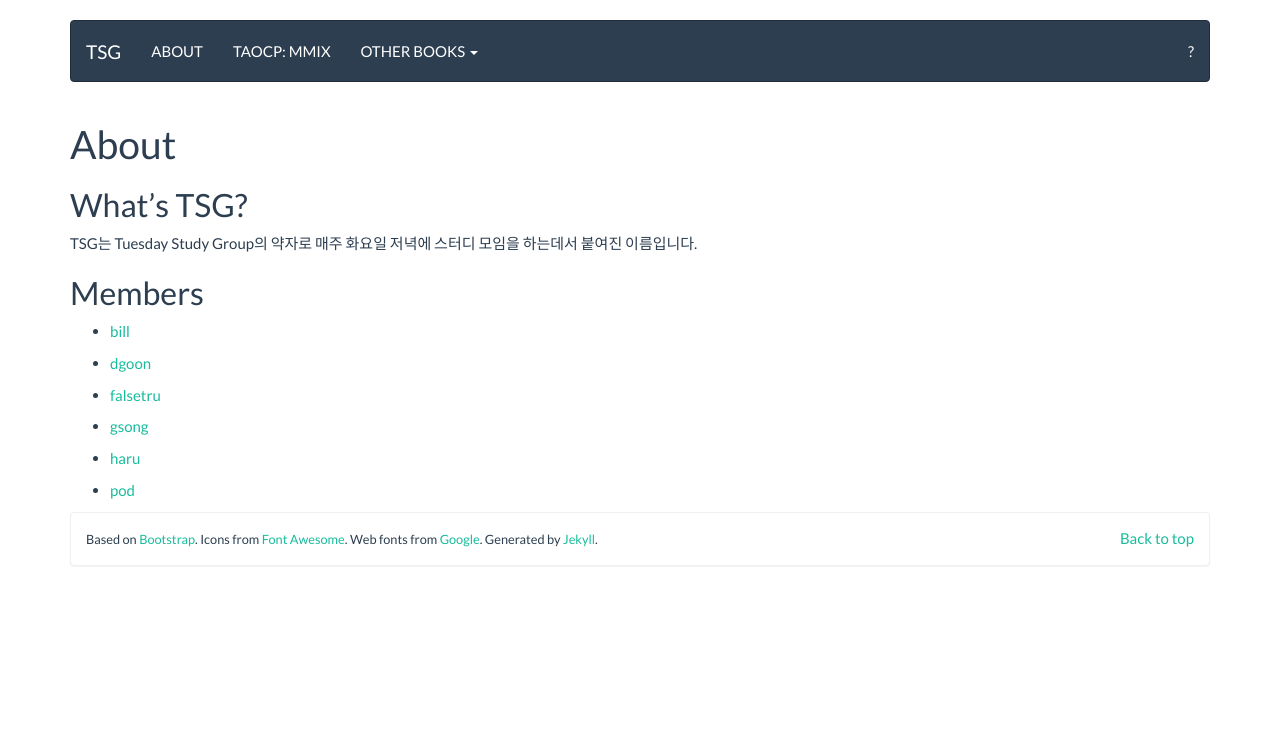
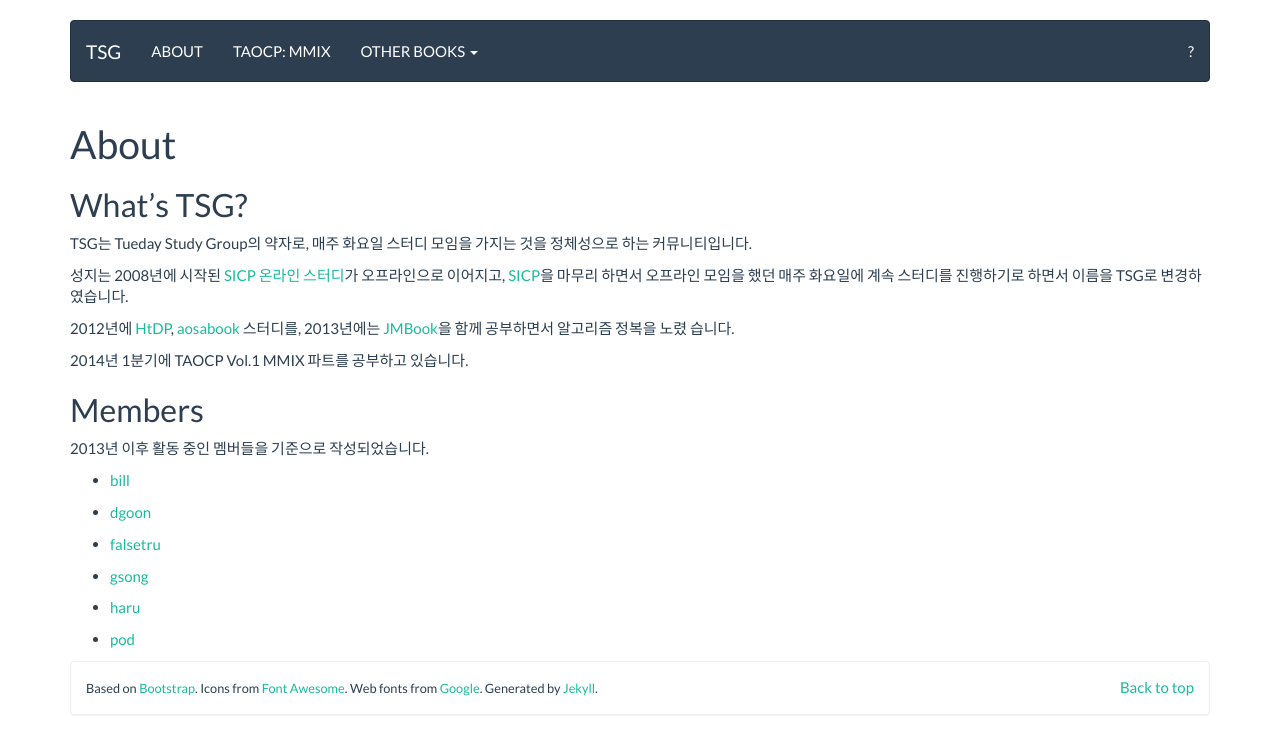
Before and after one commit to tuestudy/tuestudy.github.io, a Jekyll site: the page built from about.md, in a window 1280 px wide. Shown: the top 754 px of the page. Built offline with Jekyll 4.4.1, drawn with Linux system fonts in a browser that asks for light colours; Markdown is read by kramdown in place of the engine named in the settings.

Commit message:
update about page

```diff
--- a/about.md
+++ b/about.md
@@ -7,10 +7,26 @@
 
 ## What's TSG?
 
-TSG는 Tuesday Study Group의 약자로 매주 화요일 저녁에 스터디 모임을 하는데서 붙여진 이름입니다.
+TSG는 Tueday Study Group의 약자로, 매주 화요일 스터디 모임을 가지는 것을 정체성으로 하는 커뮤니티입니다.
+
+성지는 2008년에 시작된 [SICP 온라인 스터디]가 오프라인으로 이어지고, [SICP]을 마무리 하면서 오프라인 모임을
+했던 매주 화요일에 계속 스터디를 진행하기로 하면서 이름을 TSG로 변경하였습니다.
+
+2012년에 [HtDP], [aosabook] 스터디를, 2013년에는 [JMBook]을 함께 공부하면서 알고리즘 정복을 노렸
+습니다.
+
+2014년 1분기에 TAOCP Vol.1 MMIX 파트를 공부하고 있습니다.
 
 ## Members
+
+2013년 이후 활동 중인 멤버들을 기준으로 작성되었습니다.
 
 {% for member in site.data.members %}
 * [{{ member.nickname }}](https://github.com/{{ member.github }})
 {% endfor %}
+
+[SICP 온라인 스터디]: https://groups.google.com/forum/?fromgroups#!forum/study-sicp
+[SICP]: http://mitpress.mit.edu/sicp/
+[HtDP]: http://www.htdp.org
+[aosabook]: http://www.aosabook.org
+[JMBook]: http://algospot.com/wiki/read/JMBook
```
